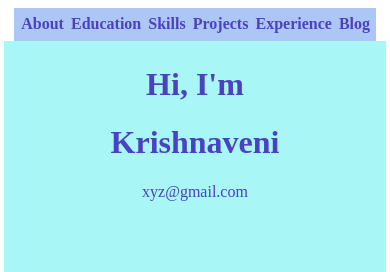
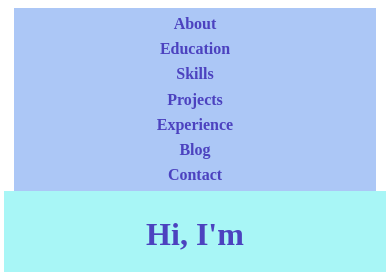
Before and after one commit to kvatt1/as3, a plain HTML site: page index.html in a window 390 px wide. Shown: the top 272 px of the page. Drawn offline with Linux system fonts and the light colour scheme.

Commit message:
css commit 2

```diff
--- a/Style.css
+++ b/Style.css
@@ -110,8 +110,8 @@
         }
         nav{
             display: flex;
-            flex-direction: row;
-            justify-content: space-around;
+            flex-direction: column;
+            justify-content: space-evenly;
             align-items: center;
             margin: 0 10px;
         }
```
